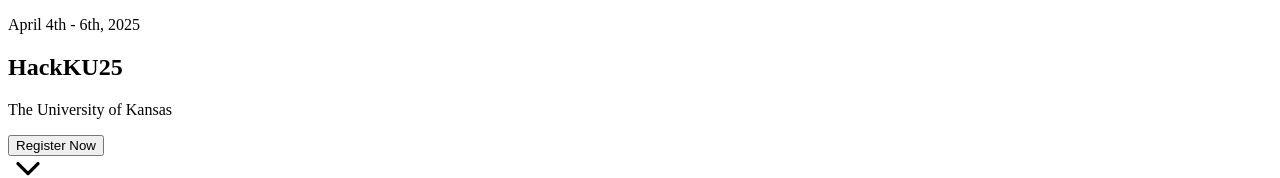
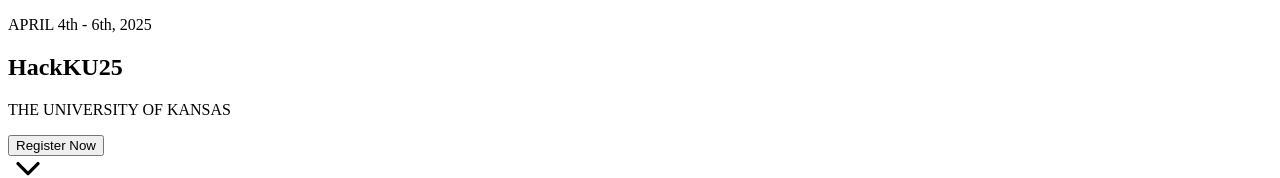
Before and after one commit to the-hackku/hackku25-website, a Next.js app: page /SplashPage in a window 1280 px wide. Shown: the top 178 px of the page. Built offline with nearby package versions, Linux system fonts and the light colour scheme.

Commit message:
add font

```diff
--- a/pages/SplashPage.tsx
+++ b/pages/SplashPage.tsx
@@ -7,11 +7,11 @@ import Image from "next/image";
 
 export default function Component() {
   return (
-    <div className="w-full min-h-screen overflow-x-hidden overflow-y-auto bg-gradient-to-br from-black via-indigo-900 to-purple-900 text-white">
+    <div className="w-full min-h-screen overflow-x-hidden overflow-y-auto bg-gradient-to-br from-black via-indigo-900 to-purple-900 text-white font-agency">
       {/* Header Section */}
       <section
         id="header"
-        className="relative w-full flex items-center justify-center overflow-hidden py-40"
+        className="relative w-full flex items-center justify-center overflow-hidden py-40 "
       >
         <motion.div className="text-center max-w-4xl z-10">
           {/* Event Dates */}
@@ -19,16 +19,16 @@ export default function Component() {
             initial={{ opacity: 0, y: 20 }}
             animate={{ opacity: 1, y: 0 }}
             transition={{ duration: 0.7, delay: 0.8 }}
-            className="text-lg text-gray-300"
+            className="text-lg text-gray-300 font-agency"
           >
-            April 4th - 6th, 2025
+            APRIL 4th - 6th, 2025
           </motion.p>
 
           <motion.h1
             initial={{ opacity: 0, y: -50 }}
             animate={{ opacity: 1, y: 0 }}
             transition={{ duration: 0.7 }}
-            className="text-7xl font-dfvn font-extrabold"
+            className="text-8xl font-dfvn font-extrabold"
           >
             HackKU25
           </motion.h1>
@@ -37,9 +37,9 @@ export default function Component() {
             initial={{ opacity: 0, y: 20 }}
             animate={{ opacity: 1, y: 0 }}
             transition={{ duration: 0.7, delay: 1 }}
-            className="text-lg text-gray-300"
+            className="text-lg text-gray-300 font-agency"
           >
-            The University of Kansas
+            THE UNIVERSITY OF KANSAS
           </motion.p>
 
           {/* Register Now Button */}
@@ -122,7 +122,7 @@ function Section({ id, title, description }: SectionProps) {
         transition={{ duration: 0.6 }}
         className="max-w-2xl text-center"
       >
-        <h2 className="text-3xl font-bold mb-4 bg-clip-text text-transparent bg-gradient-to-r from-indigo-400 to-blue-600">
+        <h2 className="text-3xl font-bold mb-4 bg-clip-text text-transparent bg-gradient-to-r from-indigo-400 to-blue-600 font-dfvn">
           {title}
         </h2>
         <p className="text-xl text-gray-300">{description}</p>
--- a/tailwind.config.ts
+++ b/tailwind.config.ts
@@ -58,6 +58,7 @@ const config: Config = {
       },
       fontFamily: {
         dfvn: ["DFVN GLD Display Black", "sans-serif"],
+        agency: ["AGENCYR", "sans-serif"],
       },
     },
   },
```
Also changed, not shown: app/globals.css (+7 -0 lines), public/fonts/AGENCYR.TTF (added).
